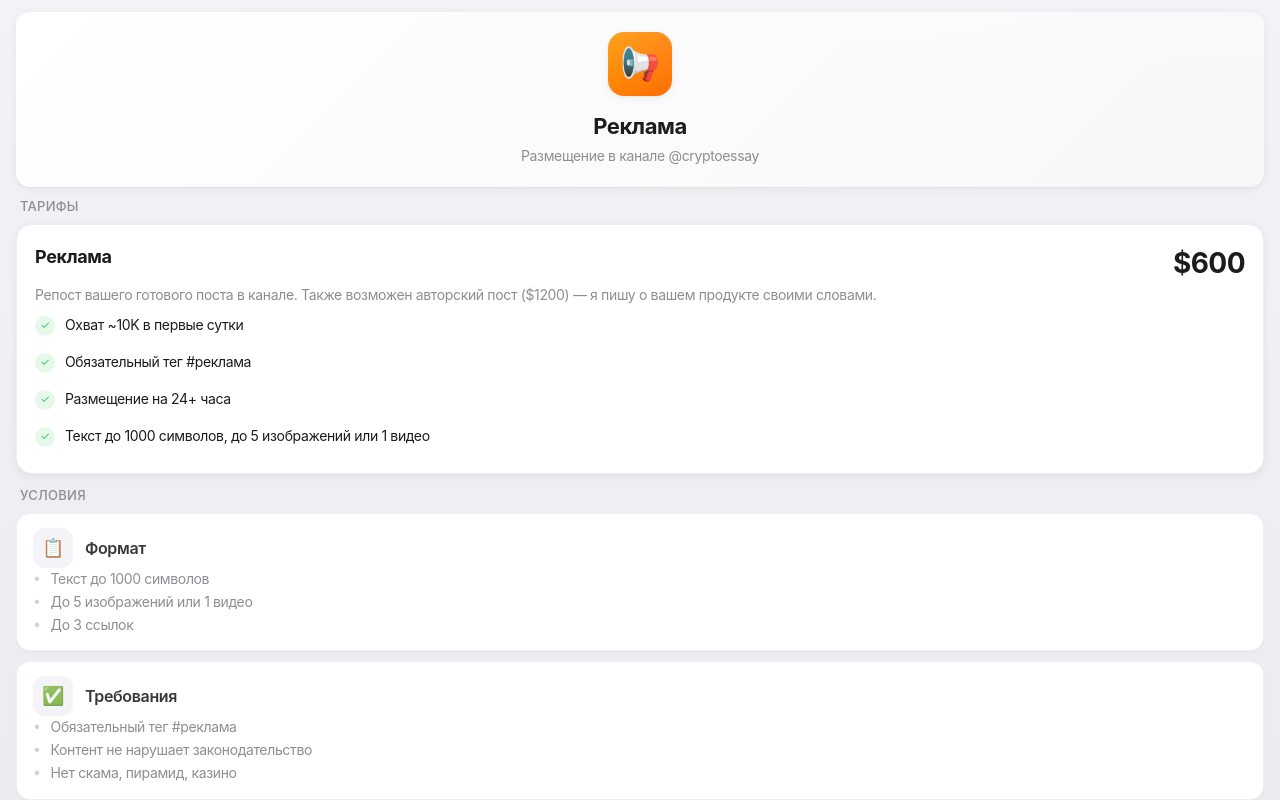
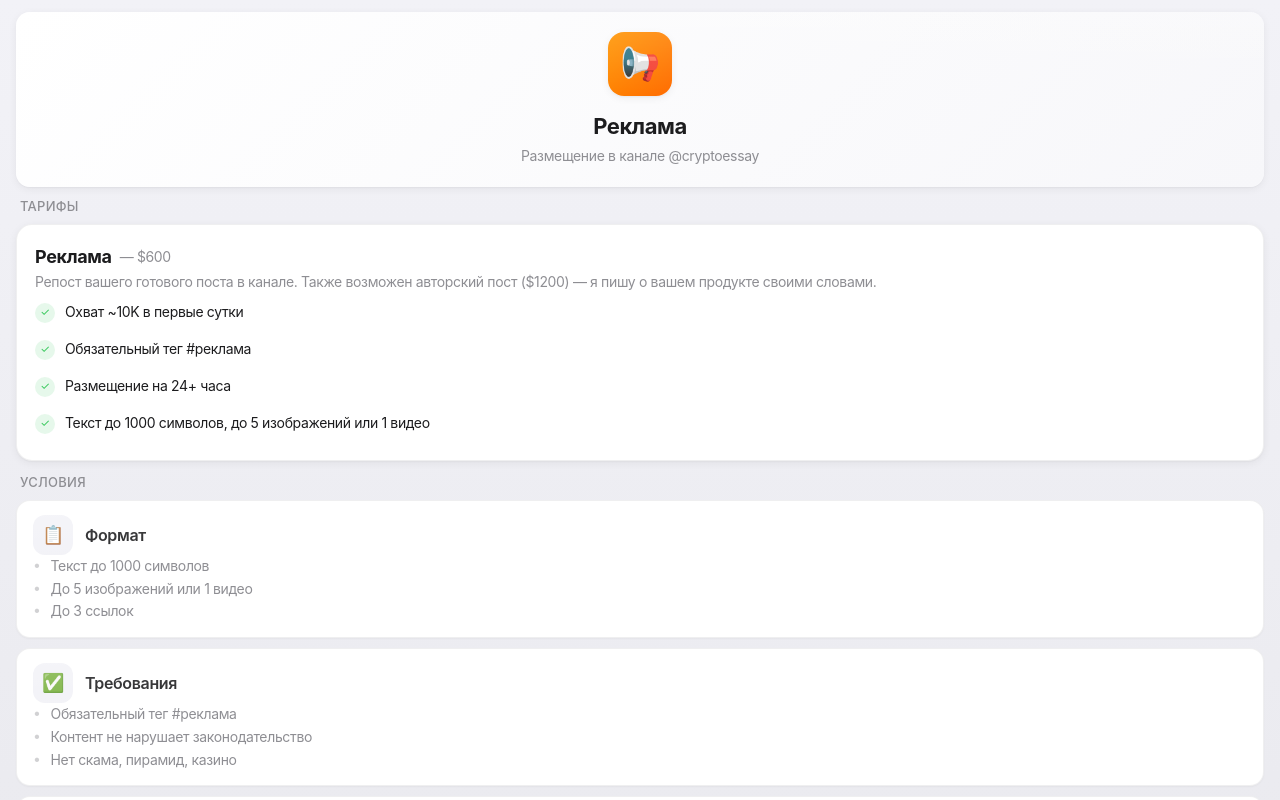
Before and after one commit to Gerstep/ce-mini-app, a React (Vite) app: page /ce-mini-app/ads in a window 1280 px wide. Shown: the top 800 px of the page. Built offline with nearby package versions, Linux system fonts and the light colour scheme.

Commit message:
make ads price inline and less prominent

```diff
--- a/src/pages/Ads.tsx
+++ b/src/pages/Ads.tsx
@@ -48,21 +48,16 @@ export function Ads() {
             key={option.id}
             className={`pricing-card ${option.highlight ? 'pricing-card-featured' : ''} animate-initial animate-fade-in-up stagger-${index + 3}`}
           >
-            <div className="flex justify-between items-start mb-3">
-              <div className="flex-1">
-                <h3 className="font-bold text-lg mb-1">{option.title}</h3>
-                {option.highlight && (
-                  <span className="pricing-badge">
-                    Рекомендуем
-                  </span>
-                )}
+            <div className="mb-3">
+              <div className="flex items-center gap-2 mb-1">
+                <h3 className="font-bold text-lg">{option.title}</h3>
+                <span className="tg-hint text-sm">— {option.price}{option.priceNote && ` ${option.priceNote}`}</span>
               </div>
-              <div className="text-right">
-                <span className="pricing-price tg-accent">{option.price}</span>
-                {option.priceNote && (
-                  <span className="text-sm tg-hint ml-1">{option.priceNote}</span>
-                )}
-              </div>
+              {option.highlight && (
+                <span className="pricing-badge">
+                  Рекомендуем
+                </span>
+              )}
             </div>
 
             <p className="tg-hint text-sm mb-4 leading-relaxed">{option.description}</p>
```
